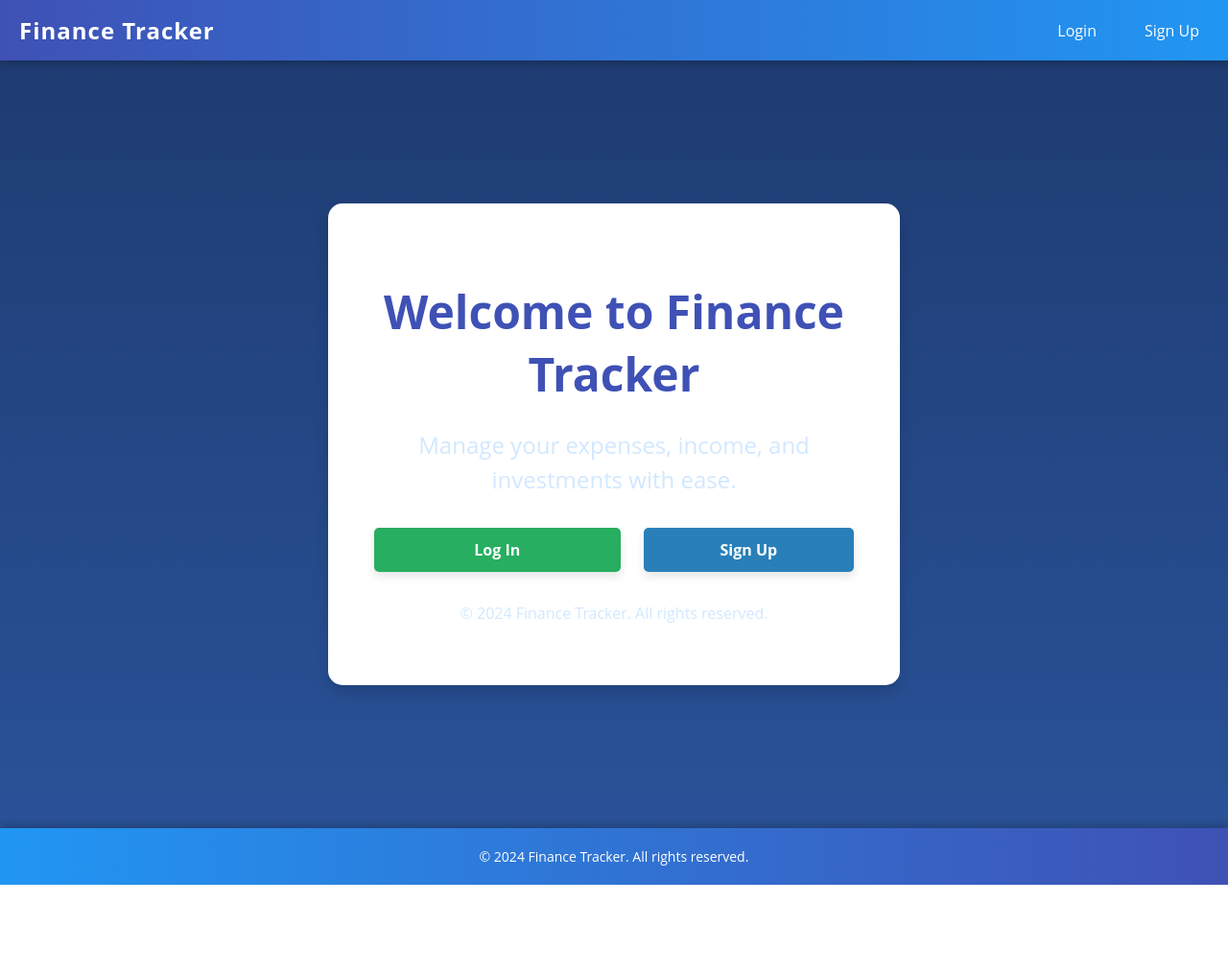
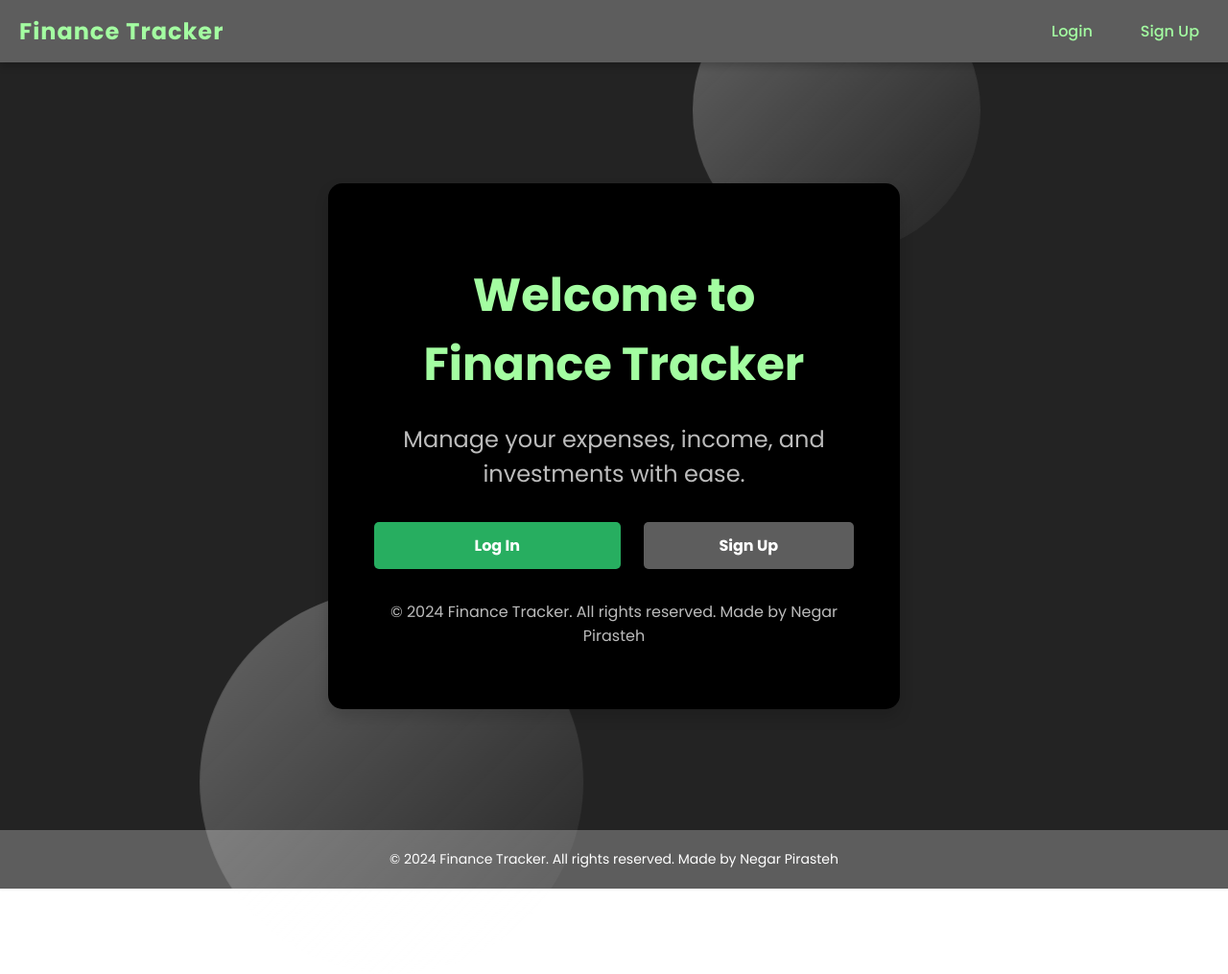
Before and after one commit to negarprh/WealthWise, a Flask app: page / in a window 1280 px wide. Shown: the whole page at 96% size. Before the commit the page ends 922 px from the top, so only its background shows below. Run offline with Flask 3, Linux system fonts and the light colour scheme.

Commit message:
In progress

```diff
--- a/app.py
+++ b/app.py
@@ -181,15 +181,19 @@ def add_expense():
 
 # Delete expense
 @app.route('/delete-expense/<int:expense_id>', methods=['POST'])
+@login_required
 def delete_expense(expense_id):
     try:
+        user_id = current_user.id
         with sqlite3.connect('finance_tracker.db') as conn:
             cursor = conn.cursor()
-            cursor.execute("DELETE FROM expenses WHERE id = ?", (expense_id,))
+            cursor.execute("DELETE FROM expenses WHERE id = ? AND user_id = ?", (expense_id, user_id))
             conn.commit()
+        flash('Expense deleted successfully!', 'success')
     except Exception as e:
-        flash(f"Error deleting expense: {e}", "error")
+        flash(f"Error deleting expense: {e}", 'error')
     return redirect(url_for('dashboard'))
+
 
 
 
@@ -228,11 +232,13 @@ def delete_income(income_id):
 
 # Add investment
 @app.route('/add-investment', methods=['POST'])
+@login_required
 def add_investment():
     try:
         ticker = request.form['ticker'].upper()
         quantity = int(request.form['quantity'])
         price = float(request.form['price'])
+        user_id = current_user.id
 
         # Fetch stock price
         stock = yf.Ticker(ticker)
@@ -255,15 +261,14 @@ def add_investment():
         # Add to database
         with sqlite3.connect('finance_tracker.db') as conn:
             cursor = conn.cursor()
-            cursor.execute("INSERT INTO investments (ticker, quantity, price, total) VALUES (?, ?, ?, ?)",
-                           (ticker, quantity, price, total_value))
+            cursor.execute("INSERT INTO investments (user_id, ticker, quantity, price, total) VALUES (?, ?, ?, ?, ?)",
+                           (user_id, ticker, quantity, price, total_value))
             conn.commit()
 
         flash('Investment added successfully!', 'success')
     except Exception as e:
         flash(f"Error adding investment: {e}", "error")
     return redirect(url_for('dashboard'))
-
 
 # Generate expense chart function
 def generate_expense_chart(user_id):
--- a/static/style.css
+++ b/static/style.css
@@ -1,11 +1,12 @@
 /* General Styles */
 *{
-      font-family: "Open Sans", sans-serif !important;
+      font-family: "Poppins", sans-serif;
 }
 body {
     margin: 0;
     padding: 0;
     box-sizing: border-box;
+    overflow-x: hidden;
 
 }
 
@@ -15,32 +16,34 @@ body {
     justify-content: center;
     align-items: center;
     height: 100vh;
-    background: linear-gradient(to bottom, #1e3c72, #2a5298);
+    background: #232323;
     margin: 0;
     font-family: 'Poppins', sans-serif;
+    position: relative;
 }
 
 .welcome-card {
     text-align: center;
-    background: #ffffff;
+    background: black;
     padding: 3rem;
     border-radius: 15px;
     box-shadow: 0 8px 15px rgba(0, 0, 0, 0.15);
     max-width: 500px;
     animation: fadeIn 1s ease-in-out;
+    z-index: 2;
 }
 
 .welcome-title {
     font-size: 3rem;
     margin-bottom: 0.8rem;
-    color: #3f51b5;
+    color: #A3FDA1;
     font-weight: 700;
 }
 
 .welcome-subtitle {
     font-size: 1.5rem;
     margin-bottom: 2rem;
-    color: #d1e8ff;
+    color: #bcbcbc;
     line-height: 1.5;
 }
 
@@ -72,52 +75,86 @@ body {
 }
 
 .welcome-button.signup-button {
-    background-color: #2980b9;
+    background-color: #5D5D5D;
 }
 
 .welcome-button.signup-button:hover {
-    background-color: #2471a3;
+    background-color: #313232;
     transform: translateY(-3px);
 }
 
 .welcome-footer {
     font-size: 1rem;
-    color: #d1e8ff;
+    color: #bcbcbc;
     margin-top: 1rem;
+    z-index: 2;
 }
 
-/* Animation for card appearance */
-@keyframes fadeIn {
-    from { opacity: 0; transform: translateY(-20px); }
-    to { opacity: 1; transform: translateY(0); }
+/* Floating Gradient Circles */
+.welcome-container::before,
+.welcome-container::after {
+    content: '';
+    position: absolute;
+    border-radius: 50%;
+    background: linear-gradient(135deg, rgba(255, 255, 255, 0.3), rgba(255, 255, 255, 0));
+    z-index: 1;
+
 }
 
+.welcome-container::before {
+    width: 300px;
+    height: 300px;
+    top: -100px;
+    left: -100px;
+    animation-delay: 0s;
+    animation: float 18s infinite alternate;
+}
+
+.welcome-container::after {
+    width: 400px;
+    height: 400px;
+    bottom: -150px;
+    right: -150px;
+    animation-delay: 0s;
+     animation: float2 18s infinite alternate;
+}
+
+
+
+
+
+/*!* Animation for card appearance *!*/
+/*@keyframes fadeIn {*/
+/*    from { opacity: 0; transform: translateY(-20px); }*/
+/*    to { opacity: 1; transform: translateY(0); }*/
+/*}*/
+
 /* Responsive Styling */
-@media (max-width: 600px) {
-    .welcome-card {
-        padding: 2rem;
-        width: 90%;
-    }
-    .welcome-title {
-        font-size: 2.5rem;
-    }
-    .welcome-subtitle {
-        font-size: 1.2rem;
-    }
-    .welcome-button {
-        padding: 0.8rem 1.5rem;
-        font-size: 1rem;
-    }
-}
+/*@media (max-width: 600px) {*/
+/*    .welcome-card {*/
+/*        padding: 2rem;*/
+/*        width: 90%;*/
+/*    }*/
+/*    .welcome-title {*/
+/*        font-size: 2.5rem;*/
+/*    }*/
+/*    .welcome-subtitle {*/
+/*        font-size: 1.2rem;*/
+/*    }*/
+/*    .welcome-button {*/
+/*        padding: 0.8rem 1.5rem;*/
+/*        font-size: 1rem;*/
+/*    }*/
+/*}*/
 
 /* Navbar */
 .navbar {
     display: flex;
     justify-content: space-between;
     align-items: center;
-    background: linear-gradient(90deg, #3f51b5, #2196f3);
+    background: #5D5D5D;
     padding: 15px 20px;
-    color: white;
+    color: #A3FDA1;
     box-shadow: 0 4px 8px rgba(0, 0, 0, 0.2);
     position: sticky;
     top: 0;
@@ -150,7 +187,7 @@ body {
 
 .navbar-links a {
     text-decoration: none;
-    color: white;
+    color: #A3FDA1;
     font-size: 16px;
     font-weight: 500;
     padding: 5px 10px;
@@ -160,12 +197,12 @@ body {
 
 .navbar-links a:hover {
     background: white;
-    color: #3f51b5;
+    color: #022901;
 }
 
 /* Footer */
 footer {
-    background: linear-gradient(90deg, #2196f3, #3f51b5);
+    background: #5D5D5D;
     color: white;
     text-align: center;
     padding: 20px 0;
@@ -266,9 +303,7 @@ footer:hover {
     }
 }
 
-{
 
-}
 /* Signup Card */
 .signup-card {
     background: white;
--- a/templates/base.html
+++ b/templates/base.html
@@ -6,9 +6,9 @@
         <title>{% block title %}Finance Tracker{% endblock %}</title>
     <link rel="stylesheet" href="{{ url_for('static', filename='style.css') }}">
     <script src="https://cdn.jsdelivr.net/npm/chart.js"></script>
-    <link rel="preconnect" href="https://fonts.googleapis.com">
-    <link rel="preconnect" href="https://fonts.gstatic.com" crossorigin>
-    <link href="https://fonts.googleapis.com/css2?family=Lato:wght@300;400;700&display=swap" rel="stylesheet">
+   <link rel="preconnect" href="https://fonts.googleapis.com">
+<link rel="preconnect" href="https://fonts.gstatic.com" crossorigin>
+<link href="https://fonts.googleapis.com/css2?family=Lato:ital,wght@0,100;0,300;0,400;0,700;0,900;1,100;1,300;1,400;1,700;1,900&family=Open+Sans:ital,wght@0,300..800;1,300..800&family=Poppins:ital,wght@0,100;0,200;0,300;0,400;0,500;0,600;0,700;0,800;0,900;1,100;1,200;1,300;1,400;1,500;1,600;1,700;1,800;1,900&family=Space+Mono:ital,wght@0,400;0,700;1,400;1,700&display=swap" rel="stylesheet">
 </head>
 <body>
     <header>
@@ -44,7 +44,7 @@
 
     </main>
     <footer>
-        <p>&copy; 2024 Finance Tracker. All rights reserved.</p>
+        <p>&copy; 2024 Finance Tracker. All rights reserved. Made by Negar Pirasteh</p>
     </footer>
 
 
--- a/templates/welcome.html
+++ b/templates/welcome.html
@@ -11,7 +11,7 @@
             <a href="{{ url_for('login') }}" class="welcome-button login-button">Log In</a>
             <a href="{{ url_for('signup') }}" class="welcome-button signup-button">Sign Up</a>
         </div>
-        <p class="welcome-footer">&copy; 2024 Finance Tracker. All rights reserved.</p>
+        <p class="welcome-footer">&copy; 2024 Finance Tracker. All rights reserved. Made by Negar Pirasteh</p>
     </div>
 </div>
 {% endblock %}
```
Also changed, not shown: finance_tracker.db, static/expense_chart.png, static/investment_chart.png.
